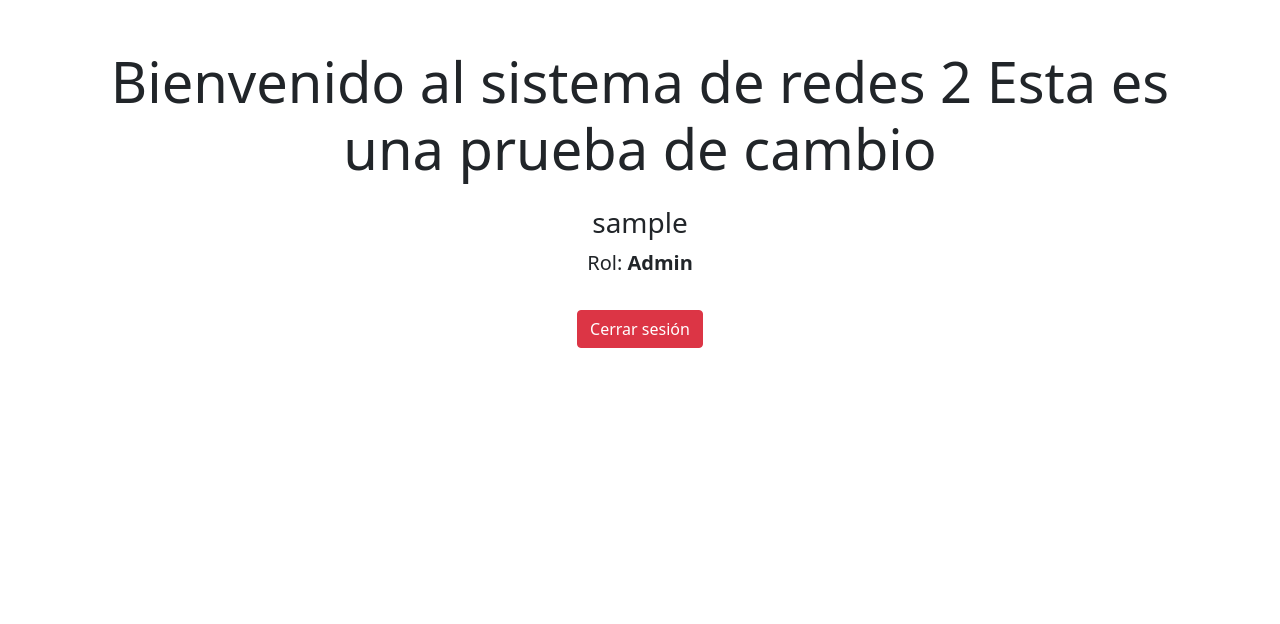
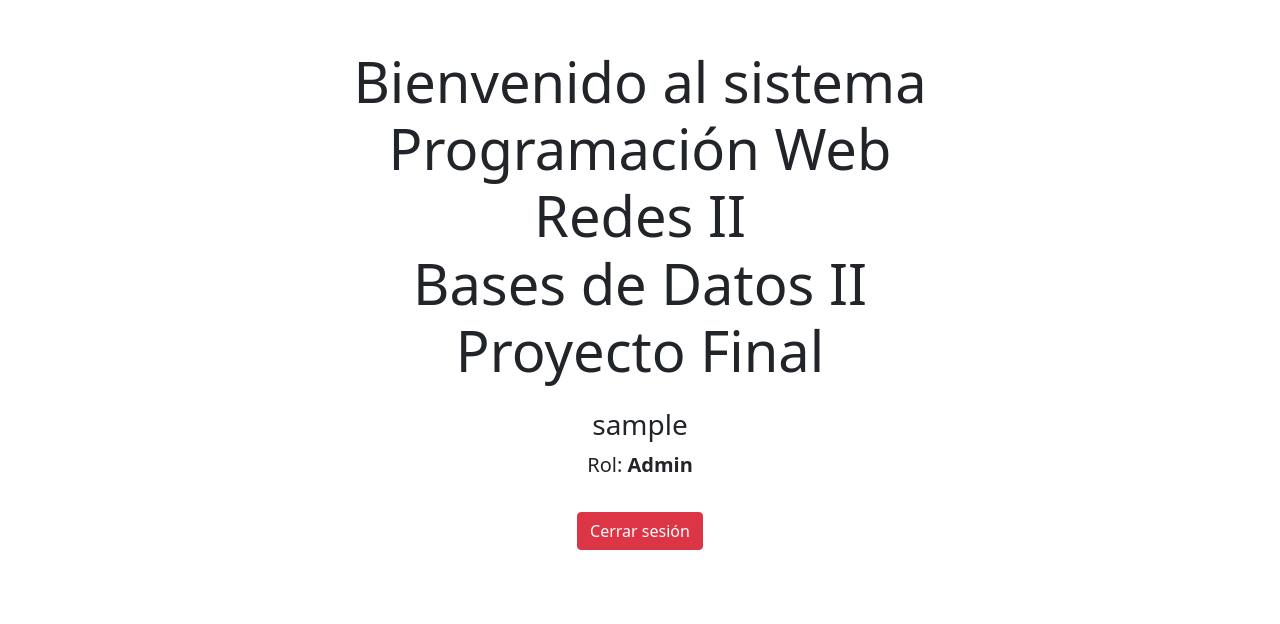
Before and after one commit to josueg07/ProyectoBD, an ASP.NET Core app: page / in a window 1280 px wide. Shown: the part 64-688 px from the top of the page. Run offline with ASP.NET Core 8, Linux system fonts and the light colour scheme; the visitor is signed in with stand-in values (Sample User, id 1); style sheets or scripts are compiled from the project's sources; some libraries are stand-ins or nearby versions.

Commit message:
cambios en la interfaz

```diff
--- a/ProyectoBD.Web/Views/Home/Index.cshtml
+++ b/ProyectoBD.Web/Views/Home/Index.cshtml
@@ -5,8 +5,15 @@
 <div class="text-center mt-5">
 
     <h1 class="display-4">
-        Bienvenido al sistema de redes 2
-        Esta es una prueba de cambio
+        Bienvenido al sistema
+        <br/>
+        Programación Web
+        <br/>
+        Redes II
+        <br/>
+        Bases de Datos II
+        <br/>
+        Proyecto Final
     </h1>
 
     <h3 class="mt-4">
```
